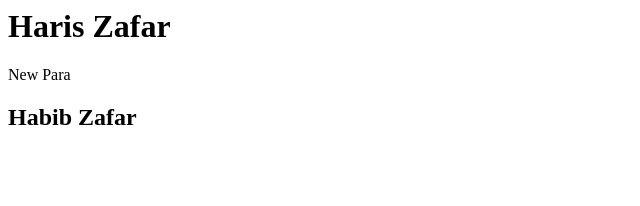
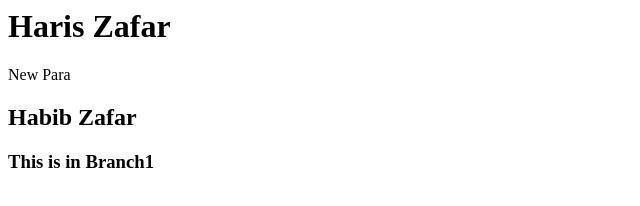
Before and after one commit to workcsna/apnacollege-demo, a plain HTML site: page index.html in a window 1280 px wide. Shown: the whole page, without its empty margins (0-640 px from the left). Drawn offline with Linux system fonts and the light colour scheme.

Commit message:
2nd commit: for code diff in branches

```diff
--- a/index.html
+++ b/index.html
@@ -7,3 +7,4 @@
 </p>
 
 <h2>Habib Zafar</h2>
+<h3> This is in Branch1 </h3>
```
